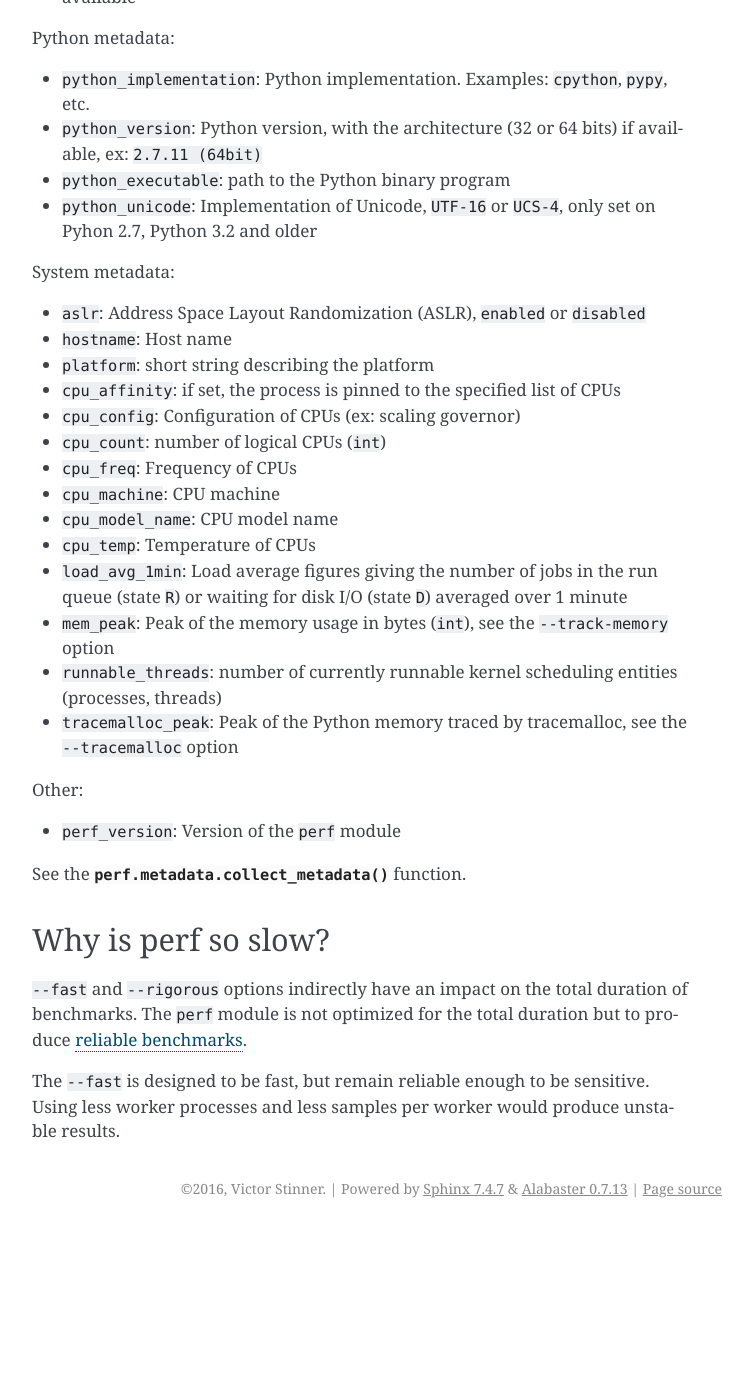
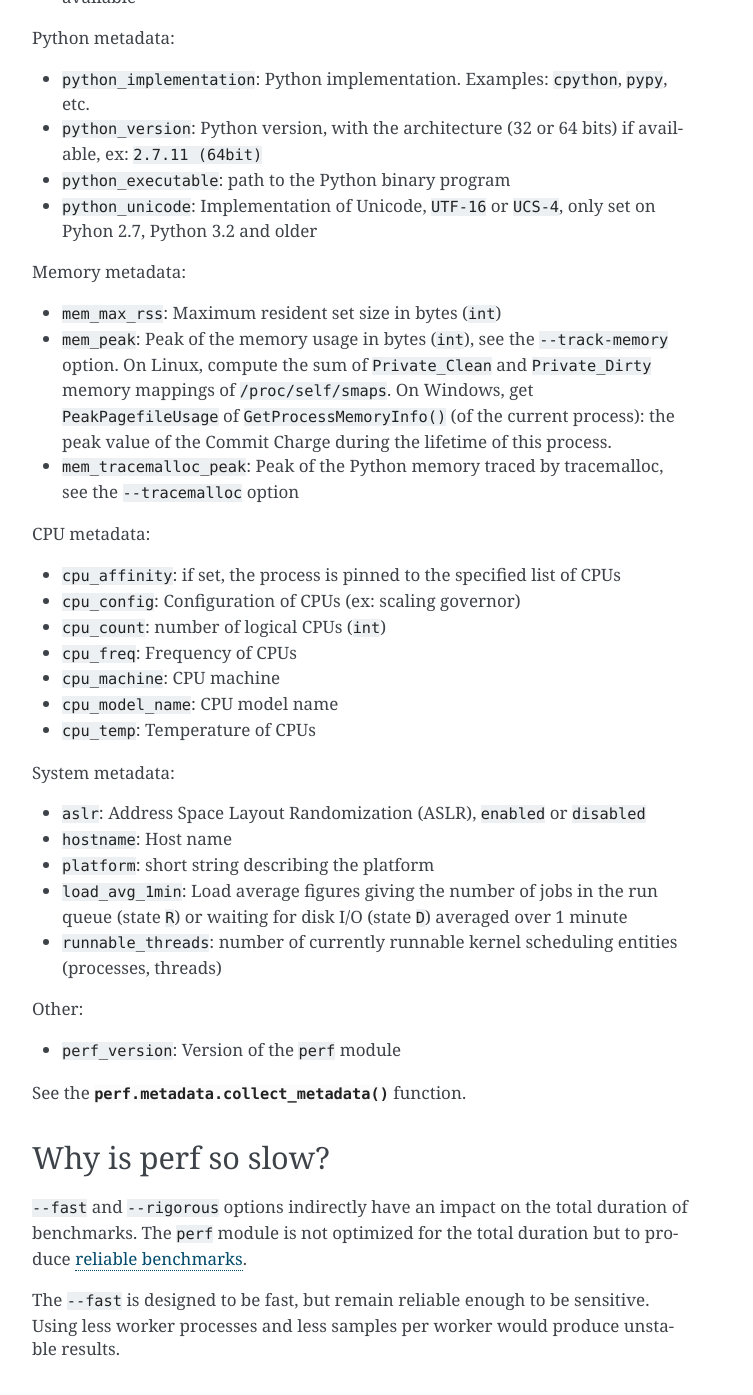
Before and after one commit to psf/pyperf, a Sphinx documentation site: the page built from doc/perf.rst, in a window 1280 px wide and 1400 px high, scrolled down 3264 px. Shown: the top 1395 px of the window, without its empty margins (388-1141 px from the left). Built offline with Sphinx 7.4.7, drawn with Linux system fonts in a browser that asks for light colours; before the commit the page ends 4492 px from its top, so only the background shows below that.

Commit message:
update metadata doc

```diff
--- a/TODO.rst
+++ b/TODO.rst
@@ -3,7 +3,6 @@ TODO
 
 * --tracemalloc/--track-memory: use mem_peak as the benchmark value and
   add an unit (bytes, seconds) to benchmarks!
-* resource.getrusage(resource.RUSAGE_SELF).ru_maxrss
 * Make benchmark name mandatory?
 * metadata: detect PYTHONHASHSEED
 * metadata: get Python Mercurial revision and the "+" modified marker
--- a/doc/perf.rst
+++ b/doc/perf.rst
@@ -179,12 +179,20 @@ Python metadata:
 * ``python_unicode``: Implementation of Unicode, ``UTF-16`` or ``UCS-4``,
   only set on Pyhon 2.7, Python 3.2 and older
 
-System metadata:
+Memory metadata:
 
-* ``aslr``: Address Space Layout Randomization (ASLR), ``enabled`` or
-  ``disabled``
-* ``hostname``: Host name
-* ``platform``: short string describing the platform
+* ``mem_max_rss``: Maximum resident set size in bytes (``int``)
+* ``mem_peak``: Peak of the memory usage in bytes (``int``), see
+  the ``--track-memory`` option. On Linux, compute the sum of ``Private_Clean``
+  and ``Private_Dirty`` memory mappings of ``/proc/self/smaps``. On Windows,
+  get ``PeakPagefileUsage`` of ``GetProcessMemoryInfo()`` (of the current
+  process): the peak value of the Commit Charge during the lifetime of this
+  process.
+* ``mem_tracemalloc_peak``: Peak of the Python memory traced by tracemalloc,
+  see the ``--tracemalloc`` option
+
+CPU metadata:
+
 * ``cpu_affinity``: if set, the process is pinned to the specified list of
   CPUs
 * ``cpu_config``: Configuration of CPUs (ex: scaling governor)
@@ -193,16 +201,18 @@ System metadata:
 * ``cpu_machine``: CPU machine
 * ``cpu_model_name``: CPU model name
 * ``cpu_temp``: Temperature of CPUs
+
+System metadata:
+
+* ``aslr``: Address Space Layout Randomization (ASLR), ``enabled`` or
+  ``disabled``
+* ``hostname``: Host name
+* ``platform``: short string describing the platform
 * ``load_avg_1min``: Load average figures giving the number of jobs in the run
   queue (state ``R``) or waiting for disk I/O (state ``D``) averaged over 1
   minute
-* ``mem_peak``: Peak of the memory usage in bytes (``int``), see
-  the ``--track-memory`` option
 * ``runnable_threads``: number of currently runnable kernel scheduling entities
   (processes, threads)
-* ``tracemalloc_peak``: Peak of the Python memory traced by tracemalloc,
-  see the ``--tracemalloc`` option
-
 
 Other:
 
```
